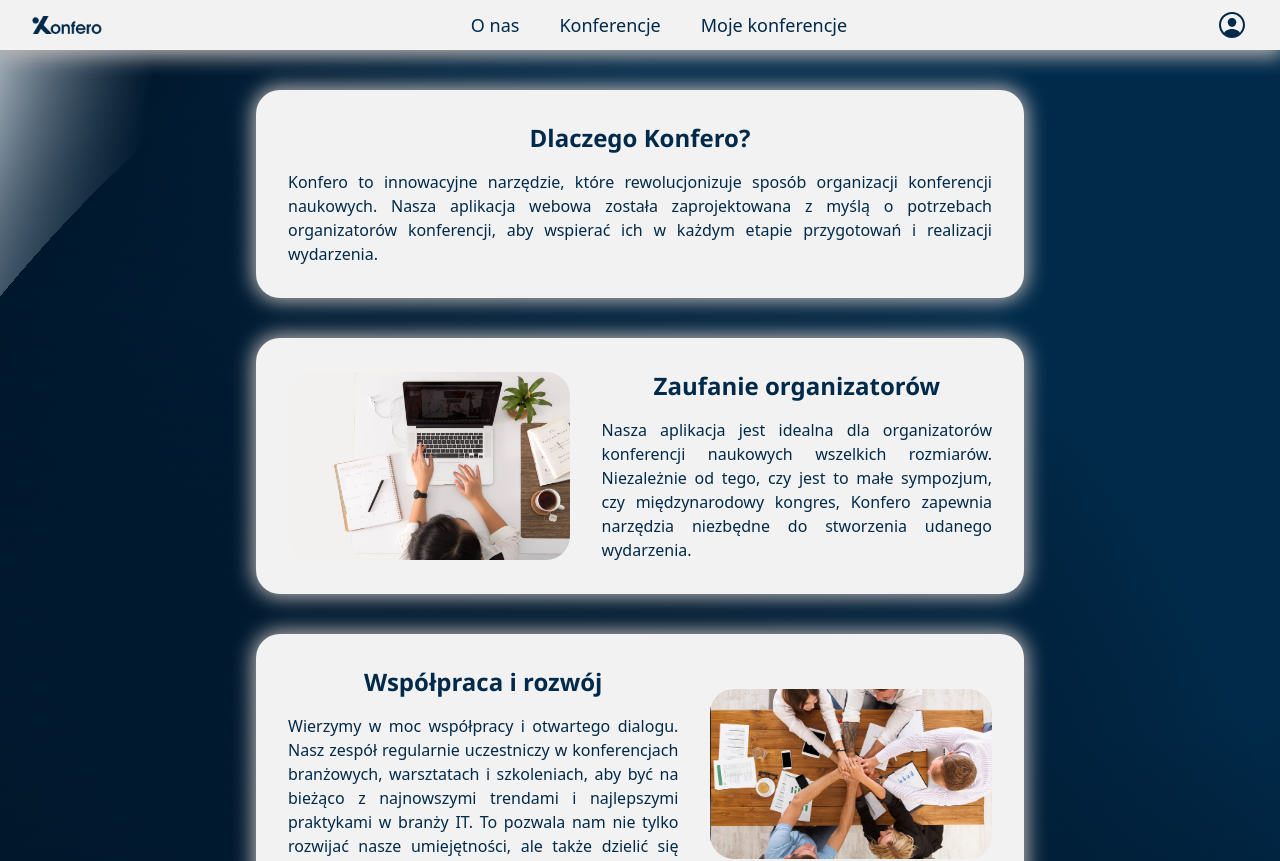
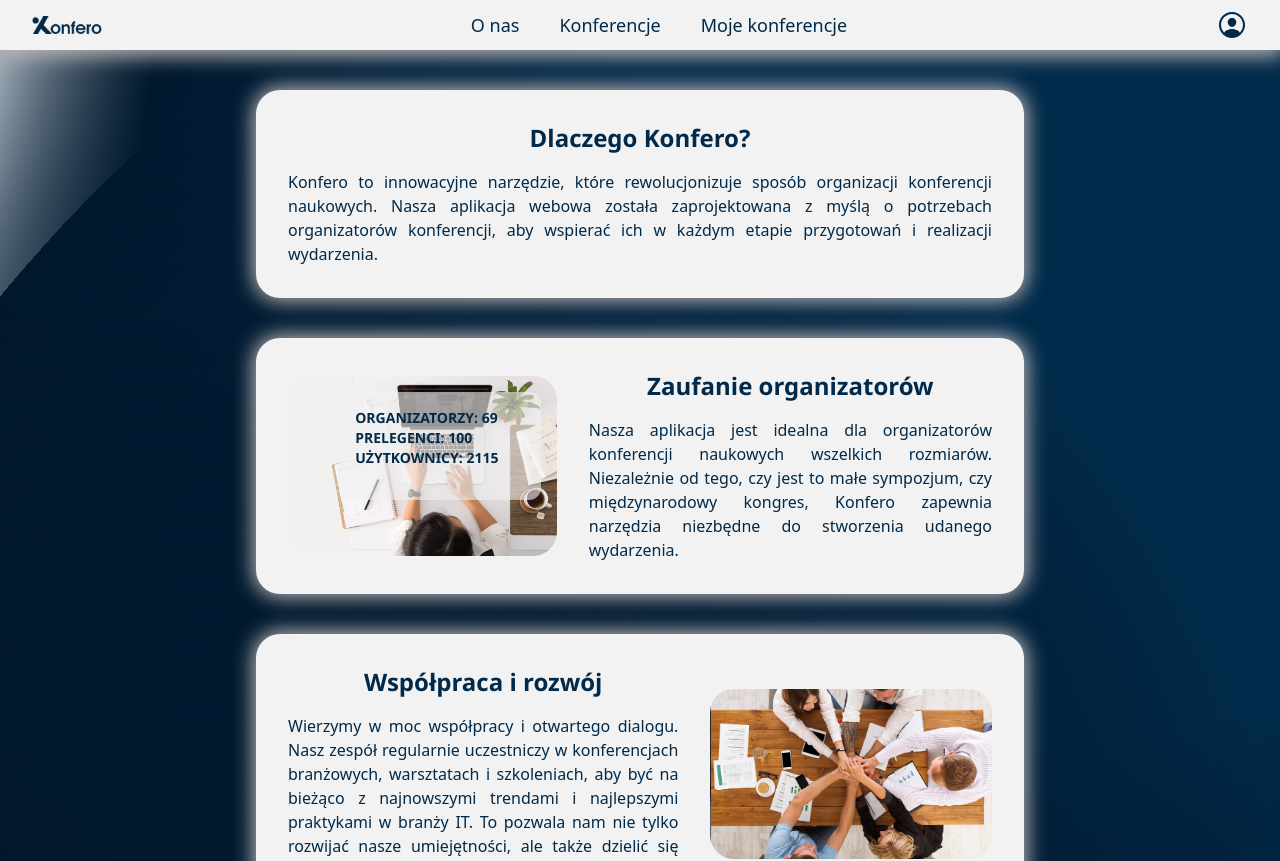
Before and after one commit to theImmortalCoders/konfero_frontend, a Next.js app: page /aboutus in a window 1280 px wide. Shown: the top 861 px of the page. Built offline with nearby package versions, Linux system fonts and the light colour scheme; no server answers.

Commit message:
feat: #29 Simple animation

```diff
--- a/src/app/(role_all)/aboutus/page.tsx
+++ b/src/app/(role_all)/aboutus/page.tsx
@@ -1,3 +1,4 @@
+"use client";
 import Page from "@/components/common/Page/Page";
 import { Box } from "@/components/common/Box/Box";
 import Image from "next/image";
@@ -5,8 +6,14 @@ import Photo_1 from "@/assets/aboutus/decorative_photo_1.jpg";
 import Photo_2 from "@/assets/aboutus/decorative_photo_2.jpg";
 import Logo from "@/assets/logo/blue/logo_text_blue.png";
 import { FaUserTie } from "react-icons/fa";
+import { useEffect, useState } from 'react';
 
 export default function AboutUsPage() {
+  const [isLoaded, setIsLoaded] = useState<boolean>(false);
+
+  useEffect(() => {
+    setIsLoaded(true);
+  }, []);
   return (
     <Page>
       <div className="flex flex-col items-center w-full space-y-10 py-10">
@@ -16,9 +23,16 @@ export default function AboutUsPage() {
             Konfero to innowacyjne narzędzie, które rewolucjonizuje sposób organizacji konferencji naukowych. Nasza aplikacja webowa została zaprojektowana z myślą o potrzebach organizatorów konferencji, aby wspierać ich w każdym etapie przygotowań i realizacji wydarzenia.
           </p>
         </Box>
-        <Box className="flex flex-col md:flex-row  items-center w-[90%] lg:w-[75%] xl:w-[60%] text-darkblue space-x-0 md:space-x-8">
-            <Image src={Photo_1} alt="Photo_1" className="w-5/6 md:w-2/5 mt-5 lg:mt-0 rounded-3xl order-2 md:order-1" />
-          <div className="order-1 md:order-2">
+        <Box className="flex flex-col md:flex-row items-center w-[90%] lg:w-[75%] xl:w-[60%] text-darkblue space-x-0 md:space-x-8">
+          <div className="flex w-5/6 md:w-2/5 mt-5 lg:mt-0 justify-end order-2 md:order-1 relative">
+            <Image src={Photo_1} alt="Photo_1" className="w-full rounded-3xl" />
+            <div className={`flex flex-col w-3/4 h-3/5 m-4 p-4 rounded-xl bg-close2White font-bold bg-opacity-60 absolute transition-opacity duration-1000 ${isLoaded ? 'opacity-100' : 'opacity-0'}`}>
+              <p className="text-sm sm:text-base md:text-xs lg:text-sm">ORGANIZATORZY: 69</p>
+              <p className="text-sm sm:text-base md:text-xs lg:text-sm">PRELEGENCI: 100</p>
+              <p className="text-sm sm:text-base md:text-xs lg:text-sm">UŻYTKOWNICY: 2115</p>
+            </div>
+          </div>
+          <div className="md:w-3/5 order-1 md:order-2">
             <h1 className="text-xl md:text-2xl font-bold mb-4 text-center">Zaufanie organizatorów</h1>
             <p className="text-sm lg:text-base text-justify">
               Nasza aplikacja jest idealna dla organizatorów konferencji naukowych wszelkich rozmiarów. Niezależnie od tego, czy jest to małe sympozjum, czy międzynarodowy kongres, Konfero zapewnia narzędzia niezbędne do stworzenia udanego wydarzenia.
```
